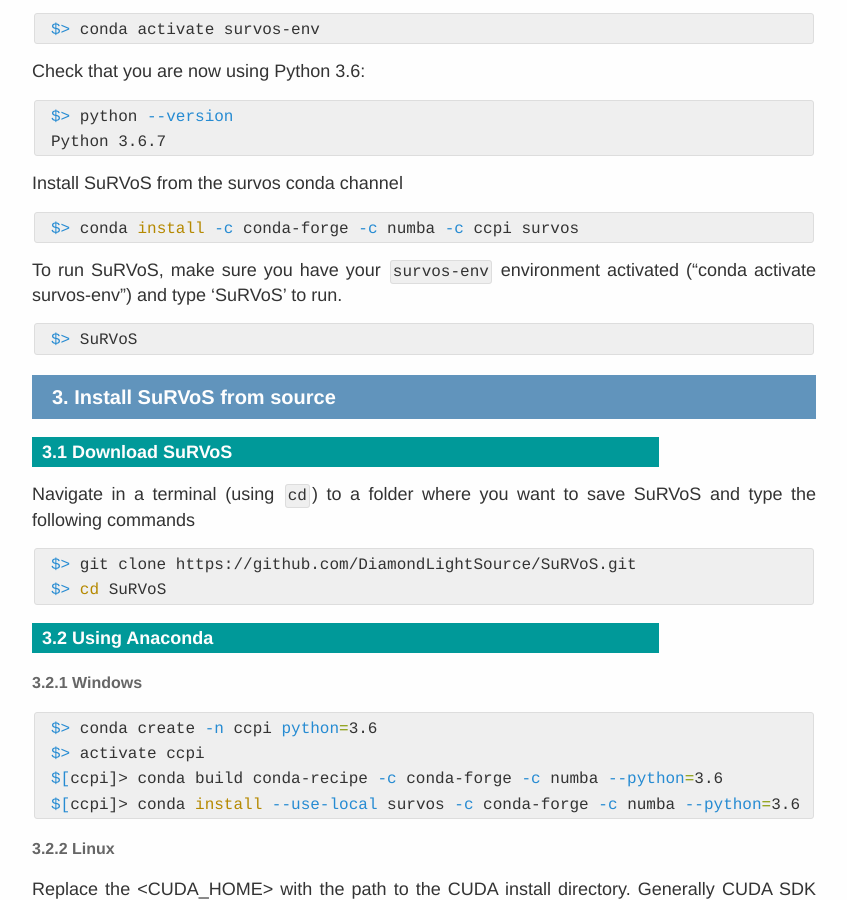
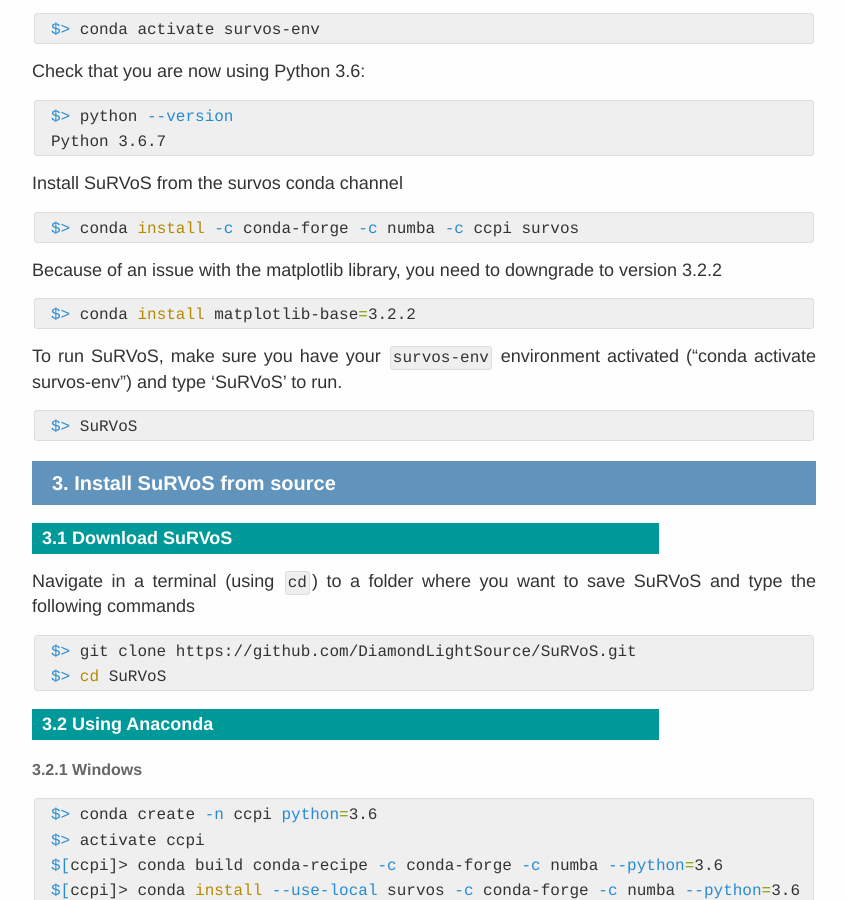
Before and after one commit to DiamondLightSource/SuRVoS, a Jekyll site: the page built from docs/installation.md, in a window 1280 px wide and 900 px high, scrolled down 1154 px. Shown: the whole window, without its empty margins (326-1173 px from the left). Built offline with Jekyll 4.4.1, drawn with Linux system fonts in a browser that asks for light colours.

Commit message:
Adds downgrade of matplotlib to installation instructions
- version 3.3.2 breaks the NavigationToolbar
- downgrade of matplotlib to version 3.2.2. appears to resolve this as a temporary fix

````diff
--- a/docs/installation.md
+++ b/docs/installation.md
@@ -62,6 +62,11 @@
 
 ```bash
 $> conda install -c conda-forge -c numba -c ccpi survos
+```
+
+Because of an issue with the matplotlib library, you need to downgrade to version 3.2.2
+```bash
+$> conda install matplotlib-base=3.2.2
 ```
 
 To run SuRVoS, make sure you have your `survos-env` environment activated ("conda activate survos-env") and type 'SuRVoS' to run.
````
